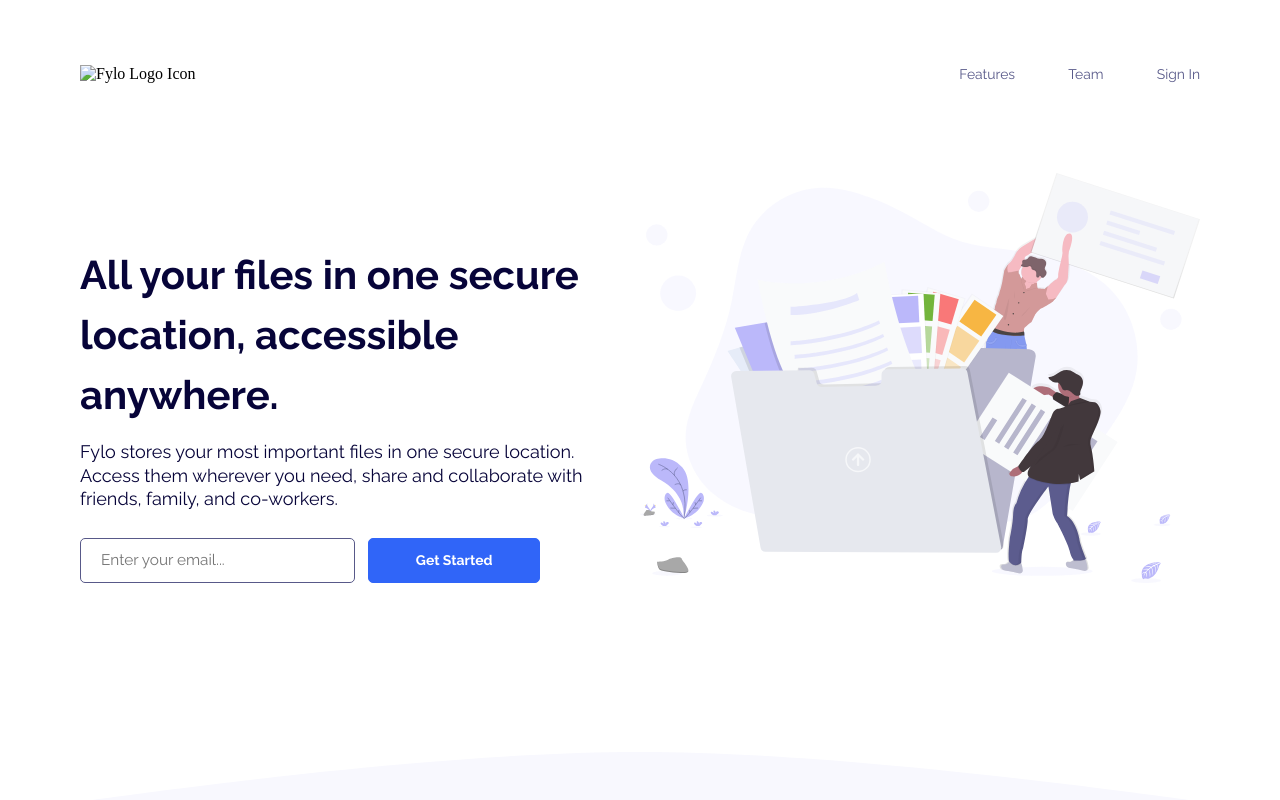
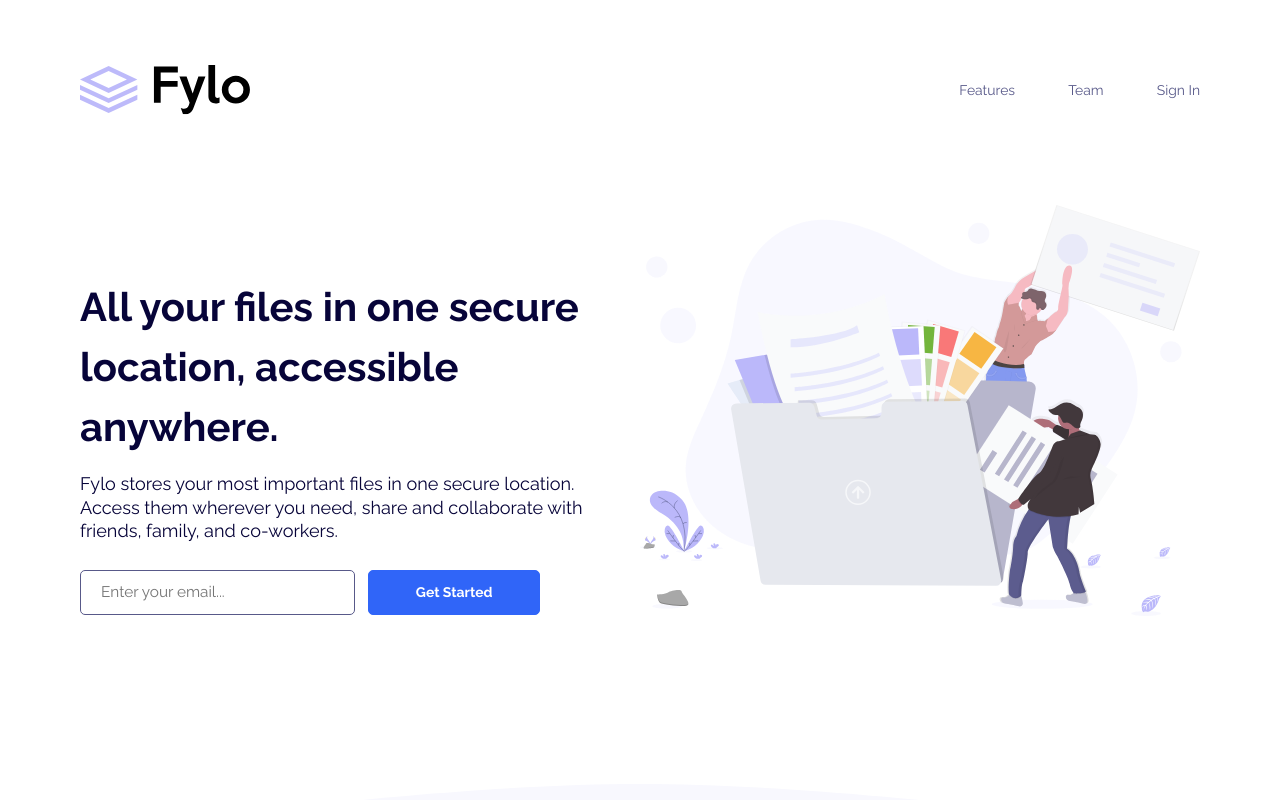
Before and after one commit to rachmatilham/fylo-landing-page-with-two-column-layout-master, a plain HTML site: page index.html in a window 1280 px wide. Shown: the top 800 px of the page. Drawn offline with nearby package versions, Linux system fonts and the light colour scheme; the site is published under a folder, as on GitHub Pages, so addresses that start at the root find nothing.

Commit message:
fixing logo icon

```diff
--- a/index.html
+++ b/index.html
@@ -23,7 +23,7 @@
   <body>
     <main>
       <nav>
-        <img src="/images/logo.svg" alt="Fylo Logo Icon" />
+        <img src="./images/logo.svg" alt="Fylo Logo Icon" />
         <div class="nav-link">
           <a href="#"> Features </a>
           <a href="#"> Team </a>
```
Also changed, not shown: 1 other file.
